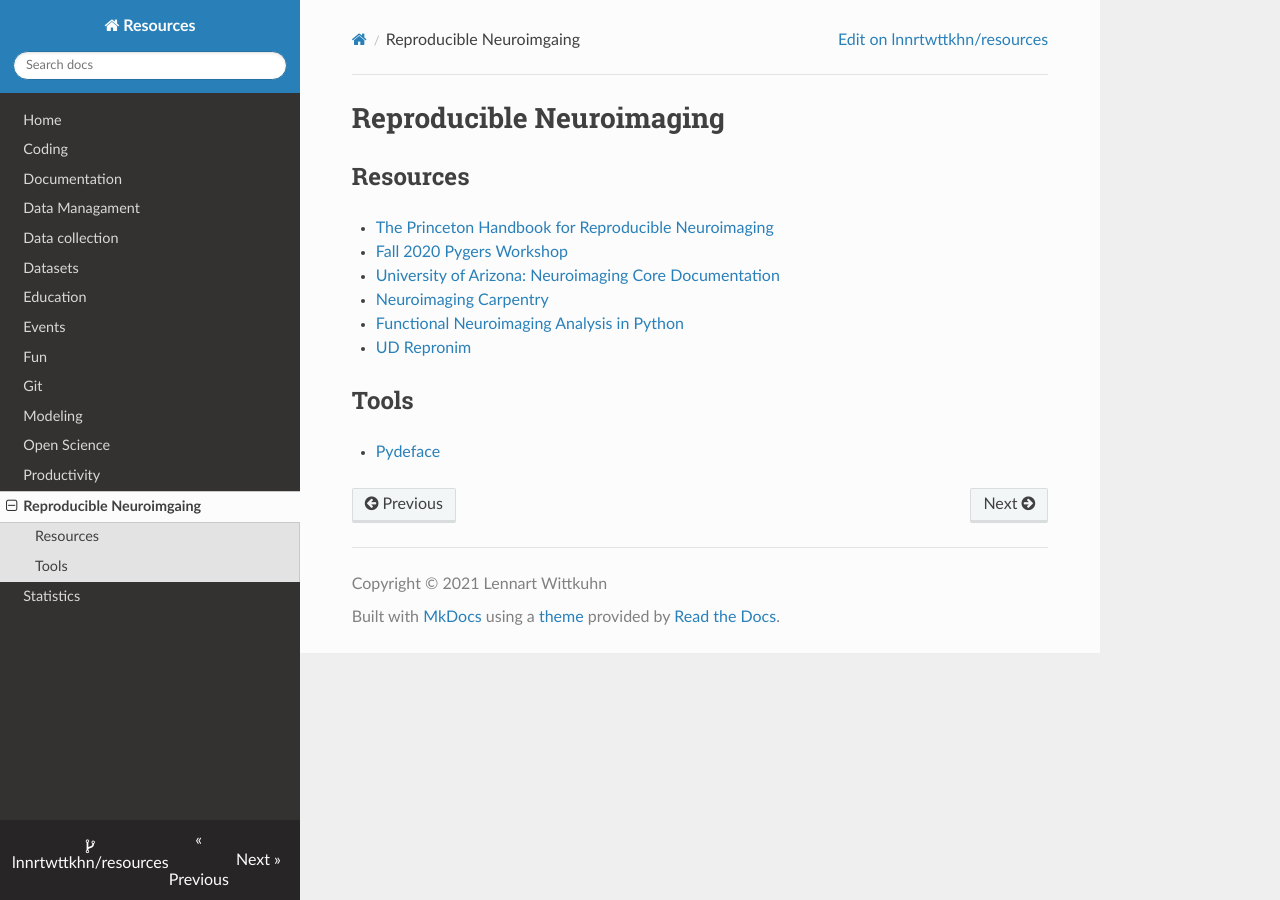
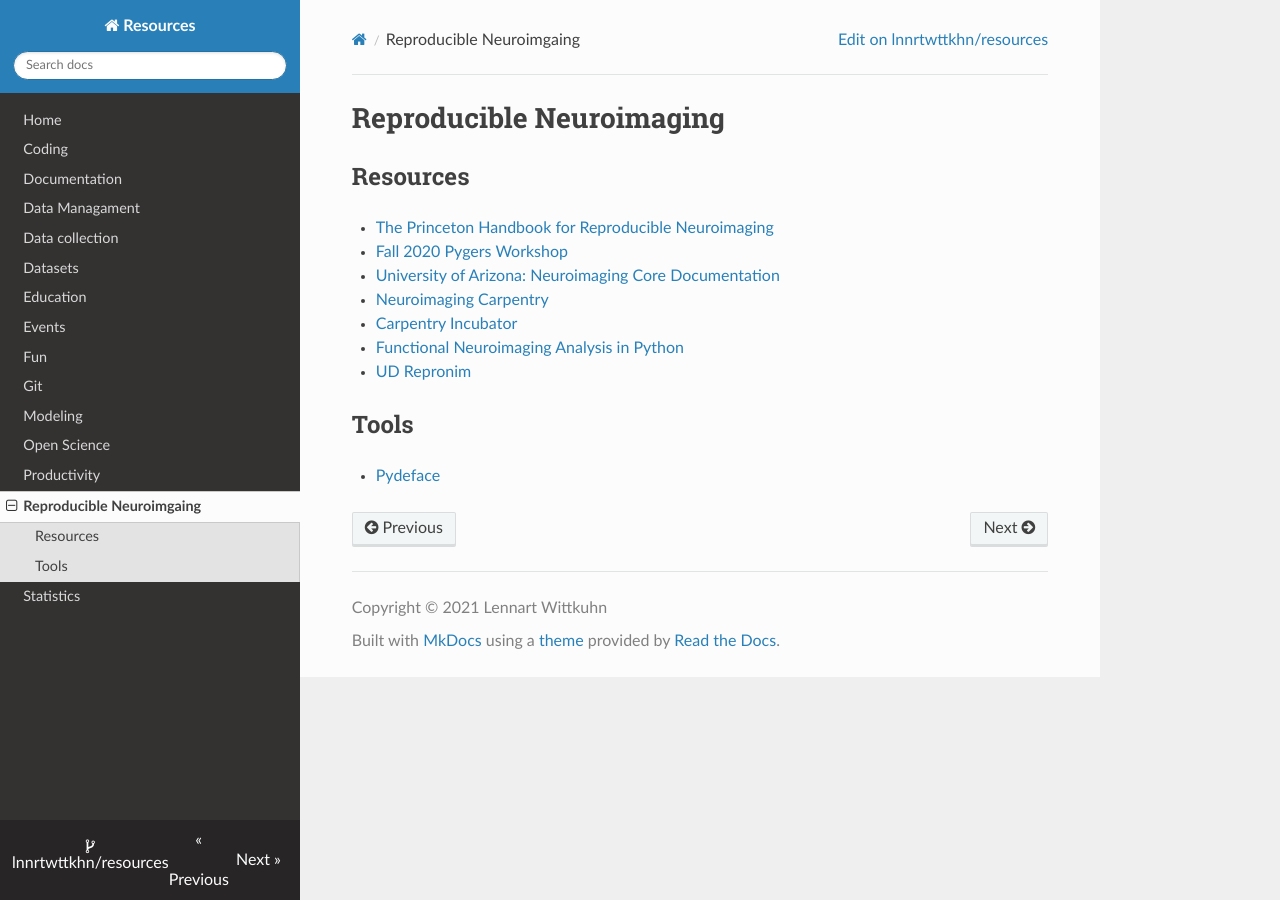
Before and after one commit to lnnrtwttkhn/resources, an MkDocs documentation site: the page built from docs/reproducible-neuroimaging.md, in a window 1280 px wide. Built offline with MkDocs 1.6.1, drawn with Linux system fonts in a browser that asks for light colours; nearby versions of some CDN libraries.

Commit message:
add carpentry incubator

```diff
--- a/docs/reproducible-neuroimaging.md
+++ b/docs/reproducible-neuroimaging.md
@@ -6,6 +6,7 @@
 - [Fall 2020 Pygers Workshop](https://brainhack-princeton.github.io/handbook/content_pages/pygers_workshops/syllabus2020.html)
 - [University of Arizona: Neuroimaging Core Documentation](https://neuroimaging-core-docs.readthedocs.io/en/latest/index.html)
 - [Neuroimaging Carpentry](https://conp-pcno-training.github.io/neuroimaging-carpentry/)
+- [Carpentry Incubator](https://github.com/carpentries-incubator/?q=SDC-BIDS&type=&language=&sort=)
 - [Functional Neuroimaging Analysis in Python](https://carpentries-incubator.github.io/SDC-BIDS-fMRI/index.html)
 - [UD Repronim](https://github.com/juliagoolia28/UD_repronim)
 
```
